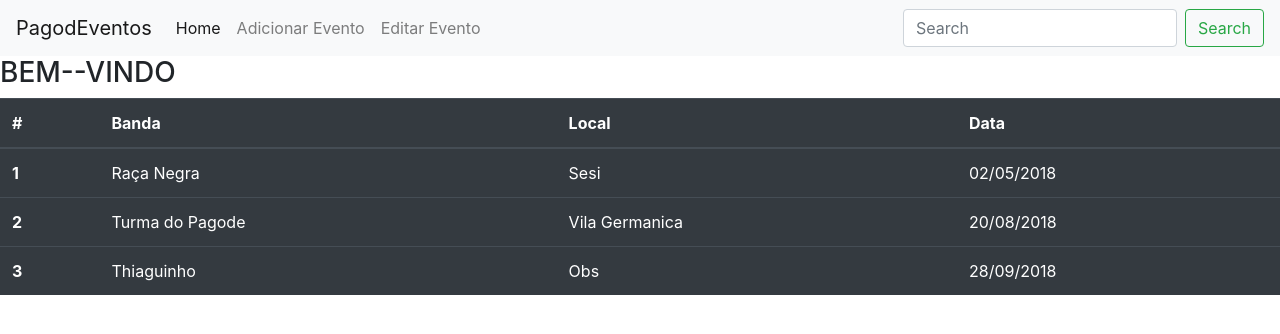
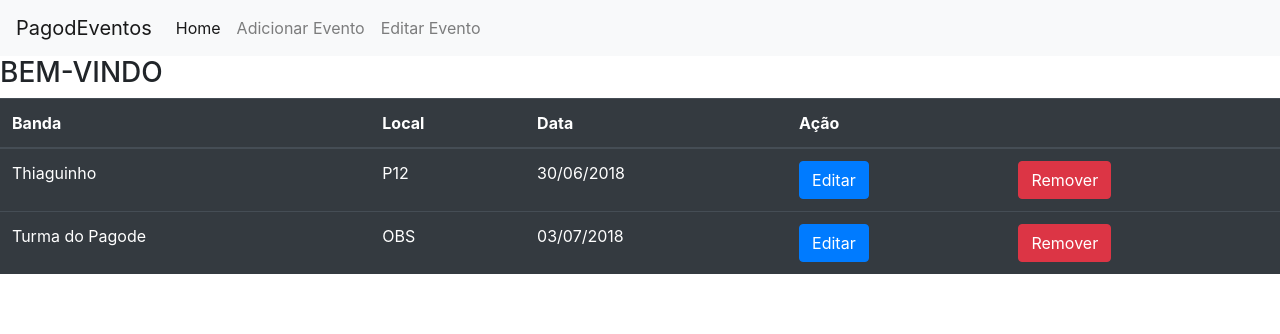
Before and after one commit to mlkmouts/PagodEventos, an Angular app: page /index in a window 1280 px wide. Shown: the top 334 px of the page. Built offline with nearby package versions, Linux system fonts and the light colour scheme.

Commit message:
implemented create edit index

```diff
--- a/src/app/app.component.html
+++ b/src/app/app.component.html
@@ -9,19 +9,15 @@
   <div class="collapse navbar-collapse" id="navbarSupportedContent">
     <ul class="navbar-nav mr-auto">
       <li class="nav-item active">
-        <a class="nav-link" href="#">Home <span class="sr-only">(current)</span></a>
+        <a class="nav-link" routerLink="index">Home <span class="sr-only">(current)</span></a>
       </li>
       <li class="nav-item">
-        <a class="nav-link"  routerLink="create" routerLinkActive="active">Adicionar Evento</a>
+        <a class="nav-link" routerLink="create" routerLinkActive="active">Adicionar Evento</a>
       </li>
       <li class="nav-item">
-        <a class="nav-link"routerLink="edit" routerLinkActive="active">Editar Evento</a>
+        <a class="nav-link" routerLink="edit" routerLinkActive="active">Editar Evento</a>
       </li>
     </ul>
-    <form class="form-inline my-2 my-lg-0">
-      <input class="form-control mr-sm-2" type="search" placeholder="Search" aria-label="Search">
-      <button class="btn btn-outline-success my-2 my-sm-0" type="submit">Search</button>
-    </form>
   </div>
 </nav>
 
--- a/src/app/app.module.ts
+++ b/src/app/app.module.ts
@@ -1,6 +1,7 @@
 import { BrowserModule } from '@angular/platform-browser';
 import { NgModule } from '@angular/core';
 import { RouterModule, Routes, Router } from '@angular/router';
+import { ReactiveFormsModule } from '@angular/forms';
 
 import { AppComponent } from './app.component';
 
@@ -20,7 +21,7 @@ const routes:Routes=[
   component:IndexComponent
 },
 {
-  path:"edit",
+  path:"edit/:id",
   component:EditComponent
 }
 ]
@@ -36,7 +37,8 @@ const routes:Routes=[
   imports: [
     BrowserModule,
     NgbModule.forRoot(),
-    RouterModule.forRoot(routes)
+    RouterModule.forRoot(routes),
+    ReactiveFormsModule
   ],
   providers: [],
   bootstrap: [AppComponent]
--- a/src/app/components/create/create.component.html
+++ b/src/app/components/create/create.component.html
@@ -1,14 +1,34 @@
-<form>
+<form [formGroup]="angForm" novalidate>
   <div class="form-group">
     <label for="formGroupExampleInput">Banda</label>
-    <input type="text" class="form-control" id="formGroupExampleInput" placeholder="Example input">
+    <input type="text" class="form-control" id="formGroupExampleInput" formControlName="nome" name="nome" #nome>
+  </div>
+  <div *ngIf="angForm.controls['nome'].invalid && (angForm.controls['nome'].dirty || angForm.controls['nome'].touched)"
+        class="alert alert-danger">
+    <div *ngIf="angForm.controls['nome'].errors.required">
+      Banda Obrigatória
+
+    </div>
   </div>
   <div class="form-group">
     <label for="formGroupExampleInput2">Local</label>
-    <input type="text" class="form-control" id="formGroupExampleInput2" placeholder="Another input">
+    <input type="text" class="form-control" id="formGroupExampleInput2" formControlName="local" #local>
+  </div>
+  <div *ngIf="angForm.controls['local'].invalid && (angForm.controls['local'].dirty || angForm.controls['local'].touched)"
+        class="alert alert-danger">
+    <div *ngIf="angForm.controls['local'].errors.required">
+      Local é obrigatório.
+    </div>
   </div>
   <div class="form-group">
     <label for="formGroupExampleInput">Data</label>
-    <input type="date" class="form-control" id="formGroupExampleInput" placeholder="Example input">
+    <input type="date" class="form-control" id="formGroupExampleInput" formControlName="data" #data>
   </div>
+  <div *ngIf="angForm.controls['data'].invalid && (angForm.controls['data'].dirty || angForm.controls['data'].touched)"
+        class="alert alert-danger">
+    <div *ngIf="angForm.controls['data'].errors.required">
+      Data é obrigatório.
+    </div>
+  </div>
+  <button (click)="addEvento()" type="button" class="btn btn-primary">Enviar</button>
 </form>
--- a/src/app/components/create/create.component.ts
+++ b/src/app/components/create/create.component.ts
@@ -1,4 +1,6 @@
 import { Component, OnInit } from '@angular/core';
+import { FormBuilder, Validators, FormGroup } from '@angular/forms';
+import { EventoService } from '../../evento.service';
 
 @Component({
   selector: 'app-create',
@@ -6,8 +8,19 @@ import { Component, OnInit } from '@angular/core';
   styleUrls: ['./create.component.css']
 })
 export class CreateComponent implements OnInit {
+  angForm:FormGroup;
+  constructor(private fb:FormBuilder, private eventoService:EventoService) {
+    this.angForm=this.fb.group({
+      nome:  ['', Validators.required],
+      local:  ['', Validators.required],
+      data:  ['', Validators.required]
 
-  constructor() { }
+    })
+   }
+   addEvento():void{
+    this.angForm.value.id=Math.random();
+    this.eventoService.addEvento(this.angForm.value);
+   }
 
   ngOnInit() {
   }
--- a/src/app/components/edit/edit.component.html
+++ b/src/app/components/edit/edit.component.html
@@ -1,3 +1,34 @@
-<p>
-  edit works!
-</p>
+<form [formGroup]="angForm" novalidate>
+    <div class="form-group">
+      <label for="formGroupExampleInput">Banda</label>
+      <input type="text" class="form-control" id="formGroupExampleInput" formControlName="nome" name="nome" #nome [(ngModel)]="banda.nome">
+    </div>
+    <div *ngIf="angForm.controls['nome'].invalid && (angForm.controls['nome'].dirty || angForm.controls['nome'].touched)"
+          class="alert alert-danger">
+      <div *ngIf="angForm.controls['nome'].errors.required">
+        Banda Obrigatória
+
+      </div>
+    </div>
+    <div class="form-group">
+      <label for="formGroupExampleInput2">Local</label>
+      <input type="text" class="form-control" id="formGroupExampleInput2" formControlName="local" #local [(ngModel)]="banda.local">
+    </div>
+    <div *ngIf="angForm.controls['local'].invalid && (angForm.controls['local'].dirty || angForm.controls['local'].touched)"
+          class="alert alert-danger">
+      <div *ngIf="angForm.controls['local'].errors.required">
+        Local é obrigatório.
+      </div>
+    </div>
+    <div class="form-group">
+      <label for="formGroupExampleInput">Data</label>
+      <input type="date" class="form-control" id="formGroupExampleInput" formControlName="data" #data [(ngModel)]= "banda.data">
+    </div>
+    <div *ngIf="angForm.controls['data'].invalid && (angForm.controls['data'].dirty || angForm.controls['data'].touched)"
+          class="alert alert-danger">
+      <div *ngIf="angForm.controls['data'].errors.required">
+        Data é obrigatório.
+      </div>
+    </div>
+    <button (click)="editarEvento()" type="button" class="btn btn-primary">Atualizar</button>
+  </form>
--- a/src/app/components/edit/edit.component.ts
+++ b/src/app/components/edit/edit.component.ts
@@ -1,4 +1,7 @@
 import { Component, OnInit } from '@angular/core';
+import { ActivatedRoute, Router } from '@angular/router';
+import { FormBuilder, FormGroup, Validators } from '@angular/forms';
+import { EventoService } from '../../evento.service';
 
 @Component({
   selector: 'app-edit',
@@ -7,9 +10,33 @@ import { Component, OnInit } from '@angular/core';
 })
 export class EditComponent implements OnInit {
 
-  constructor() { }
+  angForm: FormGroup;
+  banda = {};
+
+  constructor(private route: ActivatedRoute,
+    private router: Router,
+    private fb: FormBuilder,
+    private eventoService: EventoService) {
+
+    this.angForm = this.fb.group({
+      nome: ["", Validators.required],
+      local: ["", Validators.required],
+      data: ["", Validators.required]
+    })
+  }
+  editarEvento(angForm) {
+    debugger;
+    this.eventoService.editarEvento(this.angForm.value);
+  }
 
   ngOnInit() {
+    this.route.params.subscribe(param => {
+      console.log(param["id"])
+      this.banda=this.eventoService.getEvento(param["id"])
+    })
+
+
+
   }
 
 }
--- a/src/app/components/index/index.component.html
+++ b/src/app/components/index/index.component.html
@@ -1,32 +1,23 @@
-<h3>BEM--VINDO</h3>
+<h3>BEM-VINDO</h3>
 
 <table class="table table-hover table-dark">
     <thead>
       <tr>
-        <th scope="col">#</th>
         <th scope="col">Banda</th>
         <th scope="col">Local</th>
         <th scope="col">Data</th>
+        <th scope="col"colspan=2>Ação</th>
       </tr>
     </thead>
     <tbody>
-      <tr>
-        <th scope="row">1</th>
-        <td>Raça Negra</td>
-        <td>Sesi</td>
-        <td>02/05/2018</td>
+      <tr *ngFor="let evento of eventos">
+        <td>{{evento.nome}}</td>
+        <td>{{evento.local}}</td>
+        <td>{{evento.data}}</td>
+        <td><a [routerLink]="['/edit', evento.id]" class="btn btn-primary">Editar</a></td>
+        <td><a [routerLink]="[]" class="btn btn-danger">Remover</a></td>
       </tr>
-      <tr>
-        <th scope="row">2</th>
-        <td>Turma do Pagode</td>
-        <td>Vila Germanica</td>
-        <td>20/08/2018</td>
-      </tr>
-      <tr>
-        <th scope="row">3</th>
-        <td>Thiaguinho</td>
-        <td>Obs</td>
-        <td>28/09/2018</td>
-      </tr>
+
+
     </tbody>
   </table>
--- a/src/app/components/index/index.component.ts
+++ b/src/app/components/index/index.component.ts
@@ -1,4 +1,5 @@
 import { Component, OnInit } from '@angular/core';
+import { EventoService } from '../../evento.service';
 
 @Component({
   selector: 'app-index',
@@ -6,8 +7,10 @@ import { Component, OnInit } from '@angular/core';
   styleUrls: ['./index.component.css']
 })
 export class IndexComponent implements OnInit {
-
-  constructor() { }
+  eventos;
+  constructor(private eventoSevice:EventoService) {
+    this.eventos=eventoSevice.getEventos();
+  }
 
   ngOnInit() {
   }
```
